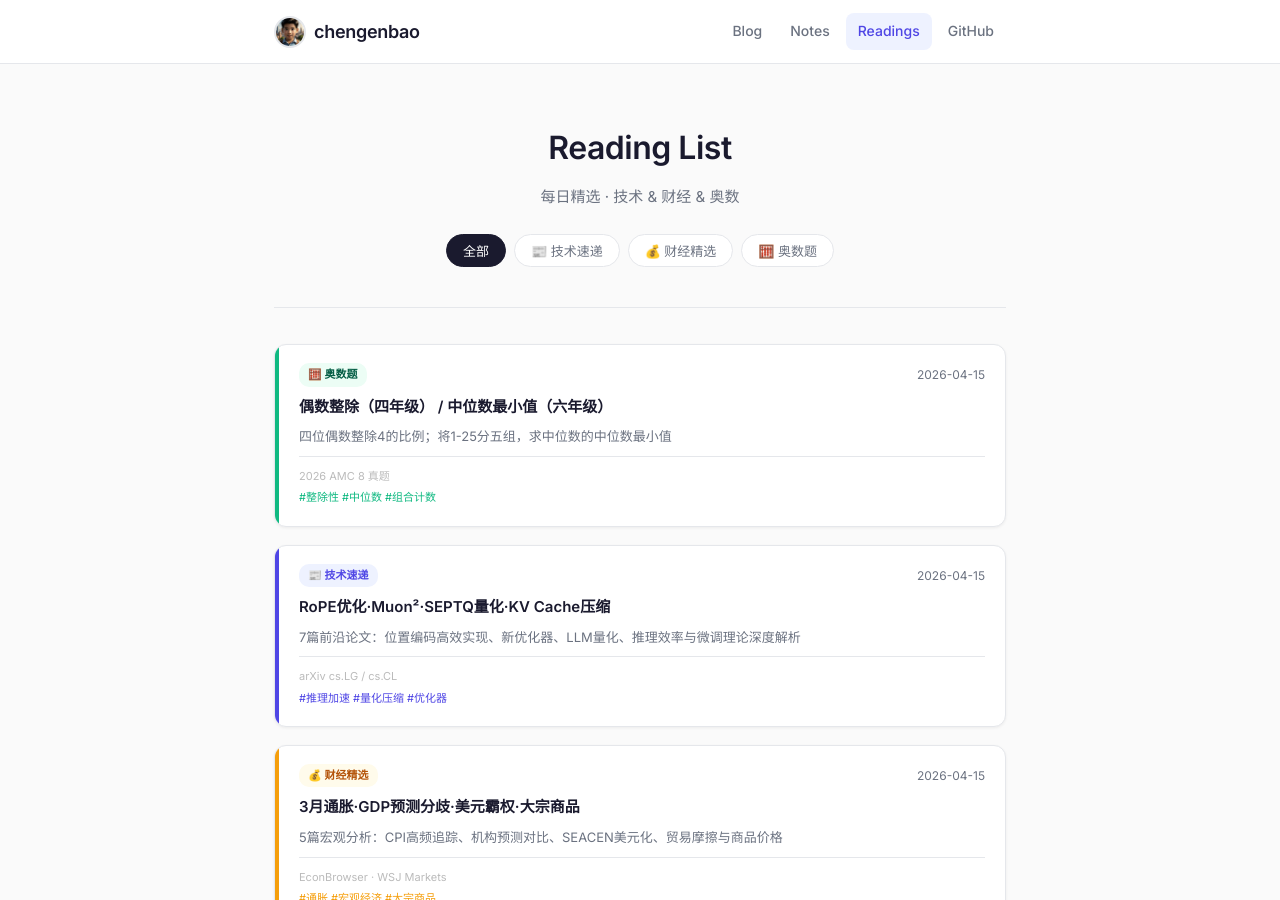
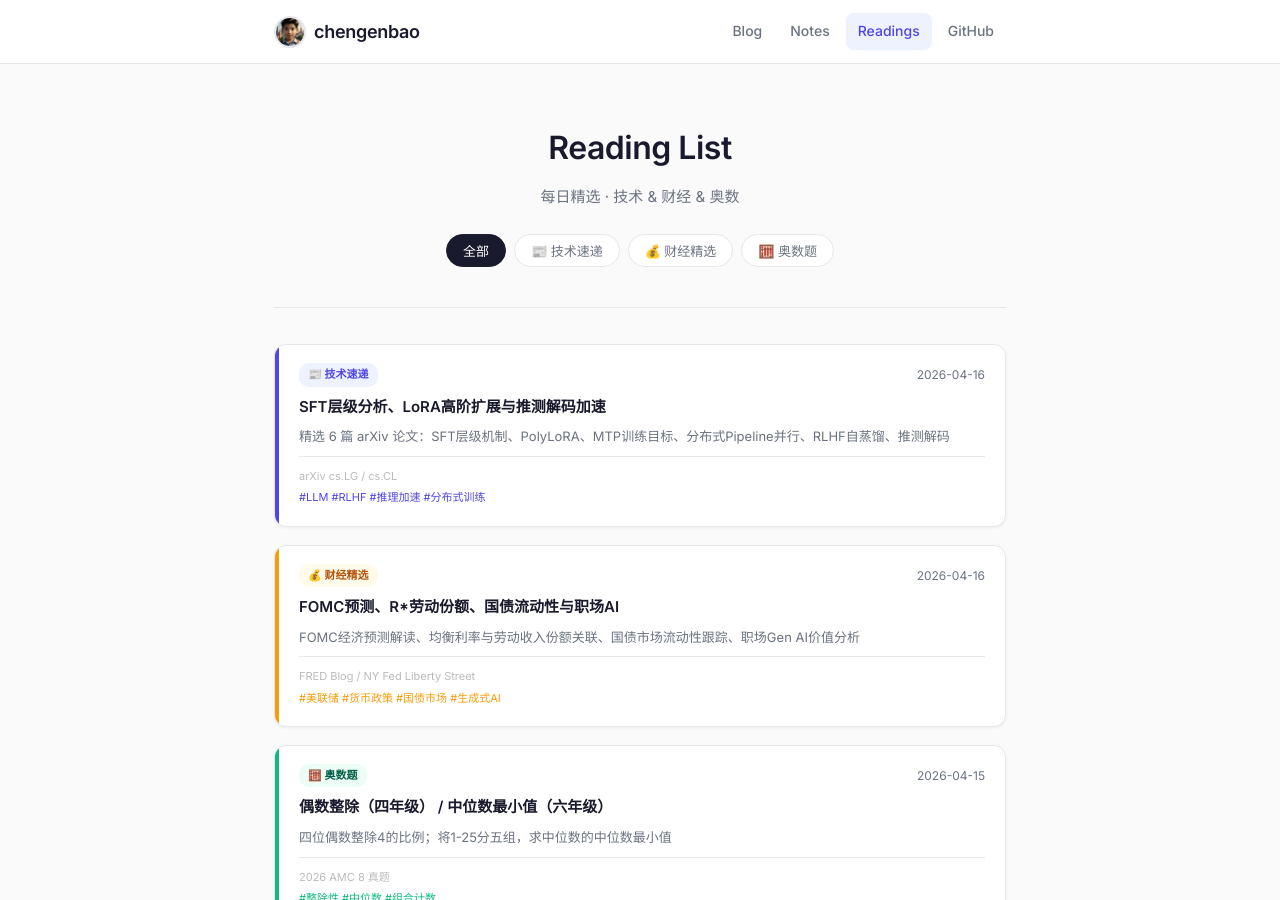
Before and after one commit to chengenbao/chengenbao.github.io, a Jekyll site: the page built from reading-list/index.md, in a window 1280 px wide and 900 px high. Built offline with Jekyll 4.4.1, drawn with Linux system fonts in a browser that asks for light colours.

Commit message:
Update reading list index for 2026-04-16

```diff
--- a/reading-list/index.md
+++ b/reading-list/index.md
@@ -18,6 +18,37 @@ permalink: /reading-list/
   </div>
 
   <div class="rl-grid">
+<a class="rl-card tech" href="/reading-list/2026-04-16-tech-daily/">
+  <div class="rl-accent"></div>
+  <div class="rl-body">
+    <div class="rl-top">
+      <span class="rl-badge tech">📰 技术速递</span>
+      <time>2026-04-16</time>
+    </div>
+    <h2>SFT层级分析、LoRA高阶扩展与推测解码加速</h2>
+    <p>精选 6 篇 arXiv 论文：SFT层级机制、PolyLoRA、MTP训练目标、分布式Pipeline并行、RLHF自蒸馏、推测解码</p>
+    <div class="rl-meta">
+      <span class="rl-source">arXiv cs.LG / cs.CL</span>
+      <span class="rl-tags">#LLM #RLHF #推理加速 #分布式训练</span>
+    </div>
+  </div>
+</a>
+<a class="rl-card finance" href="/reading-list/2026-04-16-finance-daily/">
+  <div class="rl-accent"></div>
+  <div class="rl-body">
+    <div class="rl-top">
+      <span class="rl-badge finance">💰 财经精选</span>
+      <time>2026-04-16</time>
+    </div>
+    <h2>FOMC预测、R*劳动份额、国债流动性与职场AI</h2>
+    <p>FOMC经济预测解读、均衡利率与劳动收入份额关联、国债市场流动性跟踪、职场Gen AI价值分析</p>
+    <div class="rl-meta">
+      <span class="rl-source">FRED Blog / NY Fed Liberty Street</span>
+      <span class="rl-tags">#美联储 #货币政策 #国债市场 #生成式AI</span>
+    </div>
+  </div>
+</a>
+
 <a class="rl-card math" href="/reading-list/2026-04-15-math/">
   <div class="rl-accent"></div>
   <div class="rl-body">
```
